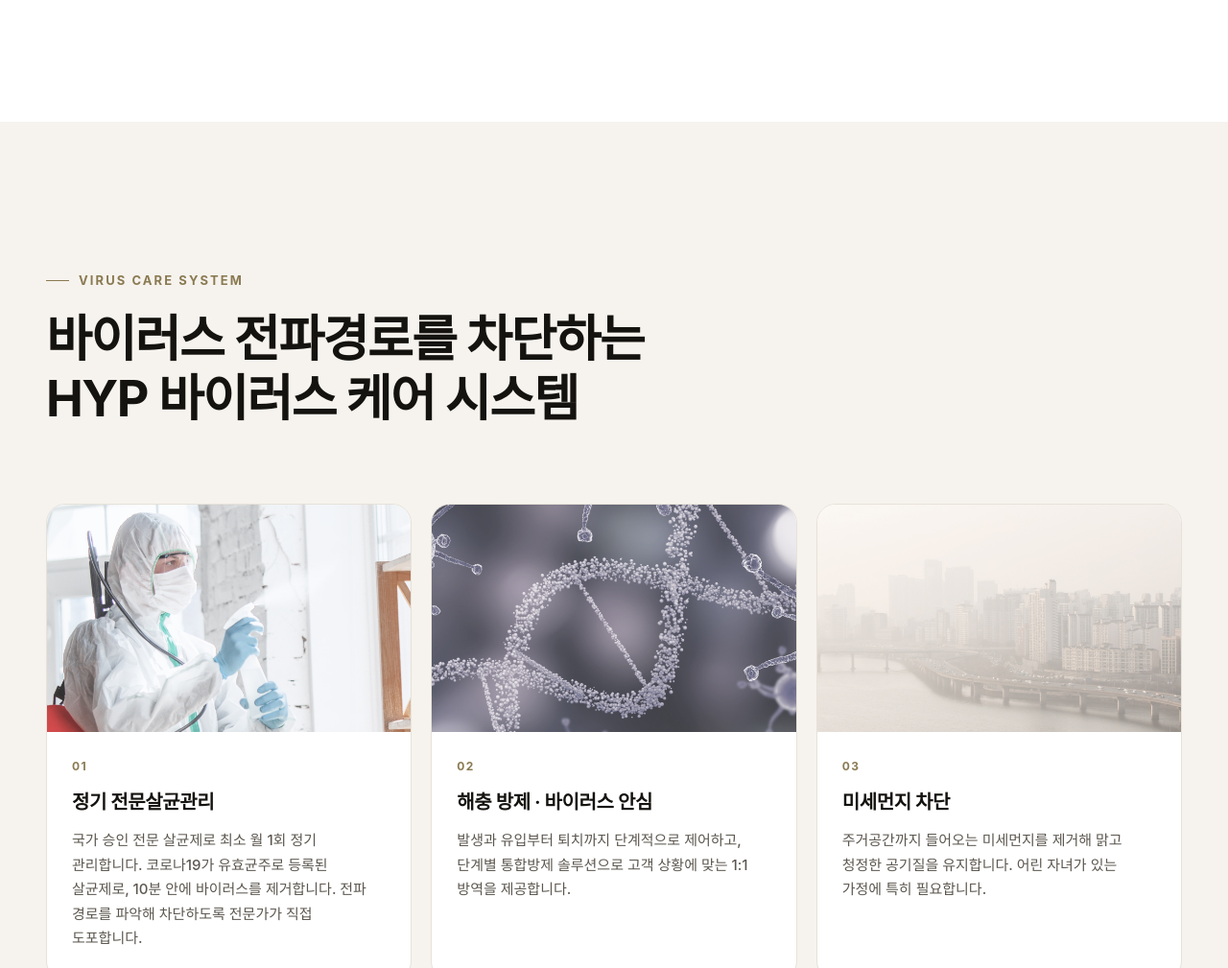
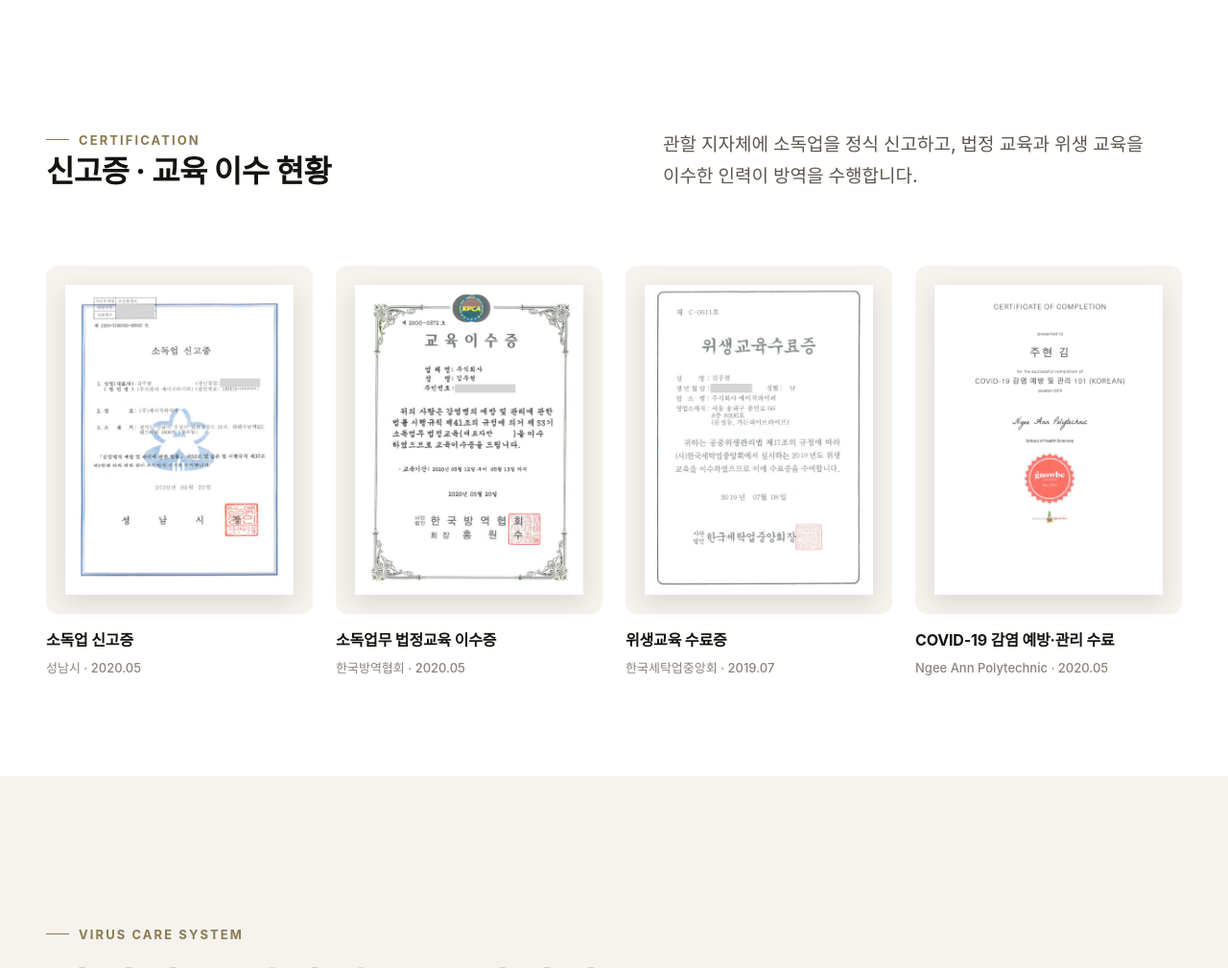
Before and after one commit to supok00/NEW-HYP, a plain HTML site: page disinfection.html in a window 1280 px wide. Shown: the part 3260-4269 px from the top of the page at 96% size. Drawn offline with Linux system fonts and the light colour scheme; a web font is replaced by a local one.

Commit message:
feat: 방역 페이지에 소독업 신고증·교육 이수증 갤러리 추가
기존 사이트 증빙 이미지 4장을 사용하되 생년월일·주민번호 앞자리·
담당 공무원 연락처는 가린 사본(cert01~04.jpg)으로 게시.

Co-Authored-By: Claude Opus 5.5 <noreply@anthropic.com>

```diff
--- a/assets/css/style.css
+++ b/assets/css/style.css
@@ -336,6 +336,19 @@ body.menu-open .m-menu { opacity: 1; visibility: visible; }
 @media (min-width: 720px) { .cards { grid-template-columns: repeat(2, 1fr); } }
 @media (min-width: 1080px) { .cards.c3 { grid-template-columns: repeat(3, 1fr); } .cards.c4 { grid-template-columns: repeat(4, 1fr); } }
 
+/* ---------- Certificates ---------- */
+.certs { display: grid; grid-template-columns: repeat(2, 1fr); gap: 16px; }
+.certs a { display: grid; gap: 6px; }
+.certs .doc {
+  display: block; padding: 14px; margin-bottom: 10px; border-radius: var(--radius-sm); background: var(--cream);
+  transition: background .35s var(--ease), transform .35s var(--ease);
+}
+.certs .doc img { width: 100%; height: auto; aspect-ratio: 512 / 696; object-fit: cover; box-shadow: 0 8px 24px rgba(21, 19, 15, .12); }
+.certs a:hover .doc { background: var(--cream-2); transform: translateY(-4px); }
+.certs b { font-size: 16px; font-weight: 700; color: var(--ink); letter-spacing: -.01em; line-height: 1.4; }
+.certs a > span:last-child { font-size: 13px; color: var(--ink-4); }
+@media (min-width: 960px) { .certs { grid-template-columns: repeat(4, 1fr); gap: 24px; } .certs .doc { padding: 20px; } }
+
 /* ---------- Process ---------- */
 .process { display: grid; gap: 12px; counter-reset: step; }
 .step {
--- a/disinfection.html
+++ b/disinfection.html
@@ -106,6 +106,24 @@
       <p class="lead reveal d2">실내에는 생각보다 많은 바이러스가 서식합니다. HYP 방역서비스는 공신력 있는 전문 방역 인력을 교육·양성해 전국 어디서나 같은 기준의 서비스를 제공하기 위해 출발했습니다.</p>
       <p class="lead reveal d3">카페, 병원, 교육시설, 공공시설, 사업장, 가정집까지. 어떤 바이러스든, 어떤 환경이든 사업장 특성에 맞춘 토털 솔루션으로 건강한 환경을 책임집니다.</p>
     </div>
+  </div>
+</section>
+
+<section class="section tight" style="padding-top:0">
+  <div class="container">
+    <div class="sec-head split">
+      <div>
+        <p class="eyebrow reveal">Certification</p>
+        <h2 class="h3 reveal d1" style="font-size:clamp(24px,2.6vw,32px)">신고증 · 교육 이수 현황</h2>
+      </div>
+      <p class="lead reveal d2">관할 지자체에 소독업을 정식 신고하고, 법정 교육과 위생 교육을 이수한 인력이 방역을 수행합니다.</p>
+    </div>
+    <ul class="certs">
+      <li class="reveal"><a href="img/disinfection/cert01.jpg" target="_blank" rel="noopener"><span class="doc"><img src="img/disinfection/cert01.jpg" alt="소독업 신고증 — 성남시장 발급, 2020년 5월 20일" loading="lazy" width="512" height="696"></span><b>소독업 신고증</b><span>성남시 · 2020.05</span></a></li>
+      <li class="reveal d1"><a href="img/disinfection/cert02.jpg" target="_blank" rel="noopener"><span class="doc"><img src="img/disinfection/cert02.jpg" alt="소독업무 법정교육 교육이수증 — 한국방역협회 발급, 2020년 5월 20일" loading="lazy" width="512" height="696"></span><b>소독업무 법정교육 이수증</b><span>한국방역협회 · 2020.05</span></a></li>
+      <li class="reveal d2"><a href="img/disinfection/cert03.jpg" target="_blank" rel="noopener"><span class="doc"><img src="img/disinfection/cert03.jpg" alt="위생교육 수료증 — 한국세탁업중앙회 발급, 2019년 7월 8일" loading="lazy" width="512" height="696"></span><b>위생교육 수료증</b><span>한국세탁업중앙회 · 2019.07</span></a></li>
+      <li class="reveal d3"><a href="img/disinfection/cert04.jpg" target="_blank" rel="noopener"><span class="doc"><img src="img/disinfection/cert04.jpg" alt="COVID-19 감염 예방 및 관리 101 수료증 — Ngee Ann Polytechnic, 2020년 5월" loading="lazy" width="512" height="696"></span><b>COVID-19 감염 예방·관리 수료</b><span>Ngee Ann Polytechnic · 2020.05</span></a></li>
+    </ul>
   </div>
 </section>
 
```
Also changed, not shown: src/pages/disinfection.html (+18 -0 lines), img/disinfection/cert01.jpg (added), img/disinfection/cert02.jpg (added), img/disinfection/cert03.jpg (added), img/disinfection/cert04.jpg (added), 1 other file.
